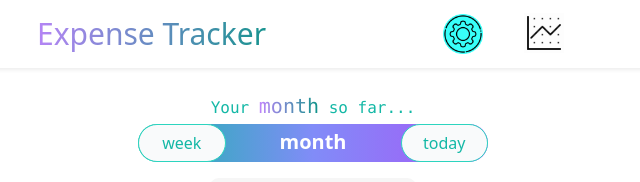
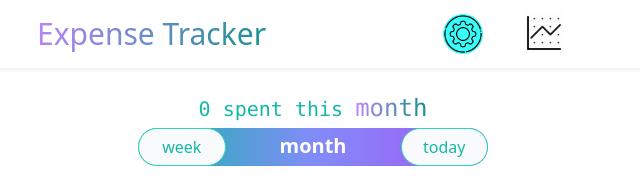
Before and after one commit to ahmadkhudai/next-tracker, a Next.js app: page / in a window 1280 px wide. Shown: the top 182 px of the page, without its empty margins (327-967 px from the left). Built offline with nearby package versions, Linux system fonts and the light colour scheme.

Commit message:
added total to home

```diff
--- a/pages/Home/HomePage.tsx
+++ b/pages/Home/HomePage.tsx
@@ -12,7 +12,7 @@ import {
     getRenderableTODAYsExpenses,
     getSortedExpenses,
     getTodaysExpenses,
-    sortfunction
+    sortfunction, sumAllExpenses
 } from "../api/utils/expense/grouping";
 import {dumdumData} from "../api/dummy_data/data";
 import {v4 as uuidv4} from "uuid";
@@ -31,6 +31,7 @@ import Backdrop from "../Framer/Backdrop";
 import ViewModeButtons from "./_components/ViewModeButtons";
 import HomeExpensesView from "./_components/compound_components/HomeExpensesView";
 import {repairExpenseAmounts} from "../api/Data/data_repair";
+import FormCenteredDisplay from "../add_expense/_components/FormCenteredDisplay";
 
 type Props = {
     switchWindow: any;
@@ -221,9 +222,8 @@ export function HomePage({switchWindow}: Props) {
                         <div className={"py-2   w-100 h-100"}>
                             <div>
 
-                                <h3 className={"text-teal-500 text-center font-monospace w-auto "}>Your <span
-                                    className={"text-xl text-transparent bg-clip-text bg-gradient-to-r from-purple-400 to-teal-600 "}>{viewMode === ViewModes.today ? "day" : viewMode}</span> so
-                                    far...</h3>
+                                <h3 className={"text-teal-500 text-center text-xl font-monospace w-auto "}>{currentExpenses.reduce(sumAllExpenses,0)} spent {viewMode !== ViewModes.today ? "this" :""} <span
+                                    className={"text-2xl text-transparent bg-clip-text bg-gradient-to-r from-purple-400 to-teal-600 "}>{viewMode}</span></h3>
                             </div>
                             <div className={"w-100 ak_max_600px flex align-items-center justify-content-center  mt-1"}>
                                 <ViewModeButtons currentViewMode={viewMode} updateViewMode={updateViewMode}/>
@@ -240,14 +240,17 @@ export function HomePage({switchWindow}: Props) {
                                     </div>
                                 </div>
                             }
-                        </div>
+
 
 
                         {(currentHomePanel === HomePanels.ExpensesPanel) &&
-                            <HomeExpensesView currentExpenses={currentExpenses} settings={settings}
-                                              deleteExpense={deleteExpense}/>
+                            <>
+                                <HomeExpensesView currentExpenses={currentExpenses} settings={settings}
+                                                  deleteExpense={deleteExpense}/>
+                            </>
+
                         }
-
+                    </div>
 
                     </div>
                 }
```
